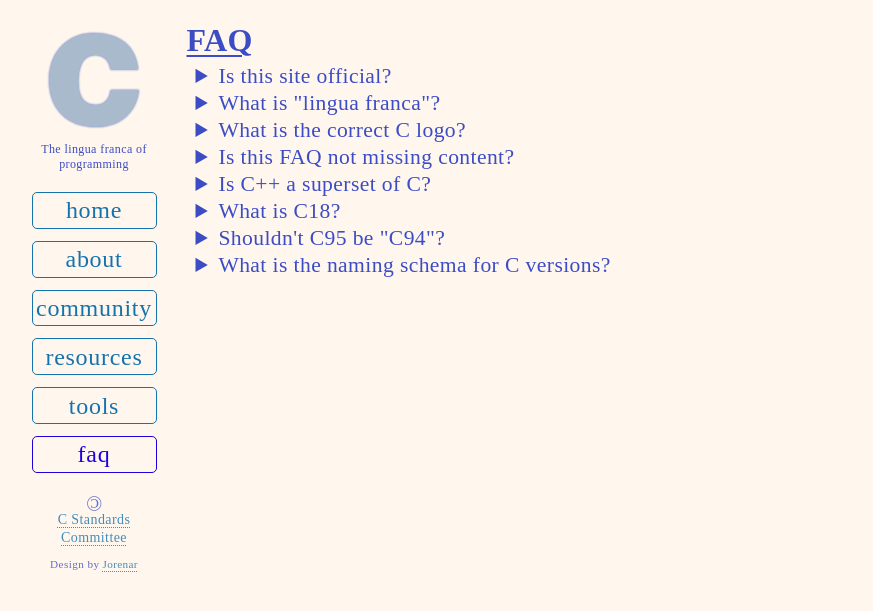
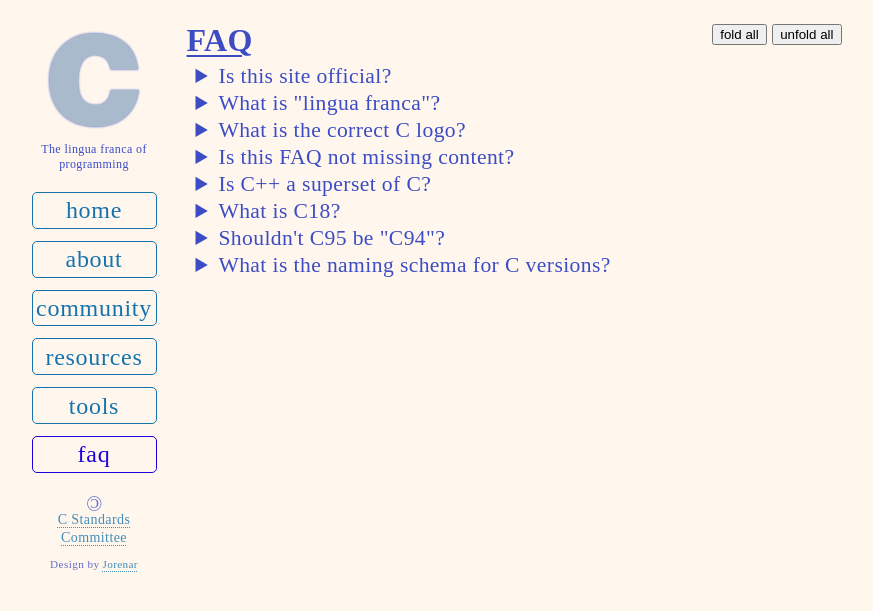
Before and after one commit to c-lang-org/c-www-homepage, a Jekyll site: the page built from _pages/faq.html, in a window 1280 px wide. Shown: the top 611 px of the page, without its empty margins (201-1074 px from the left). Built offline with Jekyll 4.4.1, drawn with Linux system fonts in a browser that asks for light colours.

Commit message:
Add fold buttons to accorion list

```diff
--- a/_layouts/accordion.html
+++ b/_layouts/accordion.html
@@ -3,6 +3,17 @@ layout: default
 ---
 
 <main class="accordion-list">
+
+<div class="fold-btns">
+  <script>
+    function detailsExpansion(v) {
+      document.querySelectorAll('.accordion-list details').forEach(d => d.open = v);
+    }
+  </script>
+  <button onclick="detailsExpansion(false)">fold all</button>
+  <button onclick="detailsExpansion(true)">unfold all</button>
+</div>
+
 <h2>{{ page.title }}</h2>
 {{ content }}
 </main>
--- a/style.css
+++ b/style.css
@@ -54,6 +54,10 @@ a:hover {
   filter: brightness(1.3);
 }
 
+button {
+  cursor: pointer;
+}
+
 caption {
   font-weight: bold;
 }
@@ -94,6 +98,10 @@ h1, h2 {
 
 hr {
   opacity: 0.4;
+}
+
+main {
+  width: 100%;
 }
 
 p {
@@ -181,6 +189,11 @@ x-cmt::after {
   display: block;
   text-align: right;
 }
+
+.accordion-list div.fold-btns {
+  float: right;
+}
+
 
 .book {
   margin-bottom: 0.3em;
```
